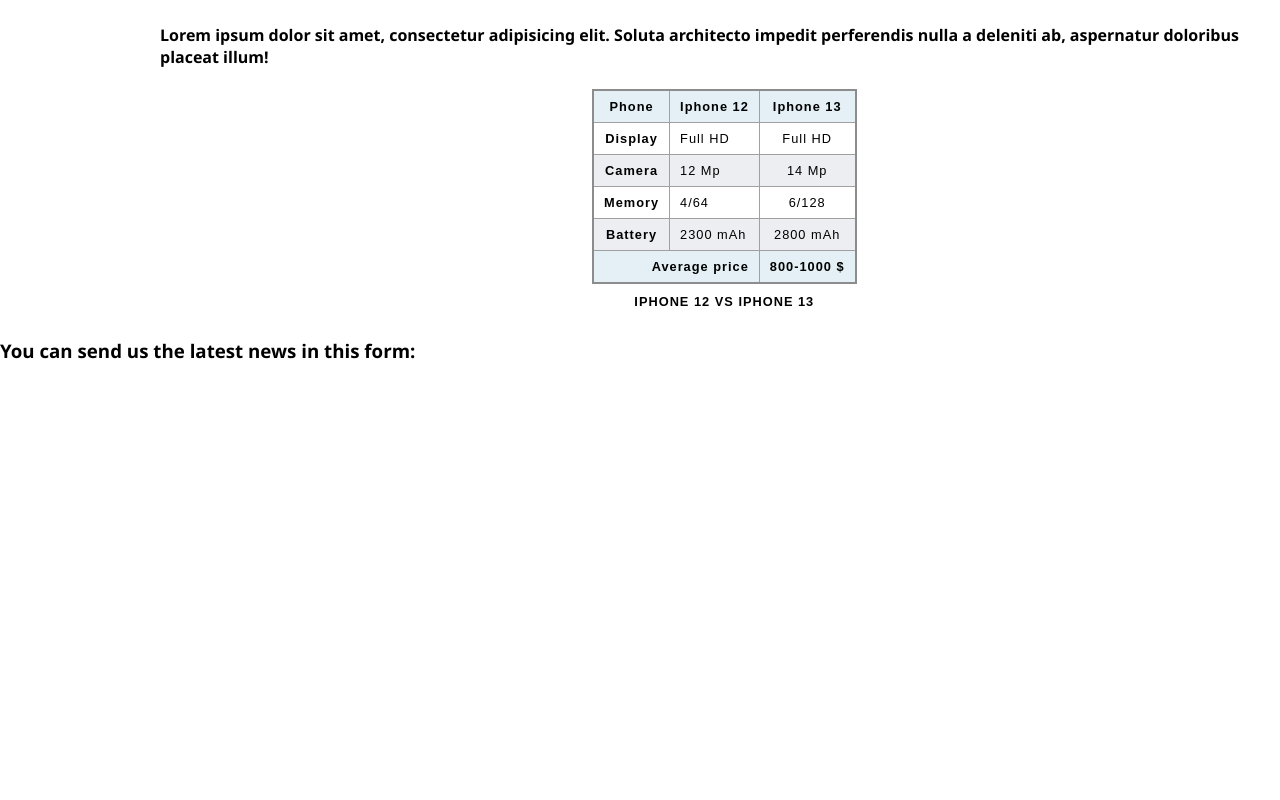
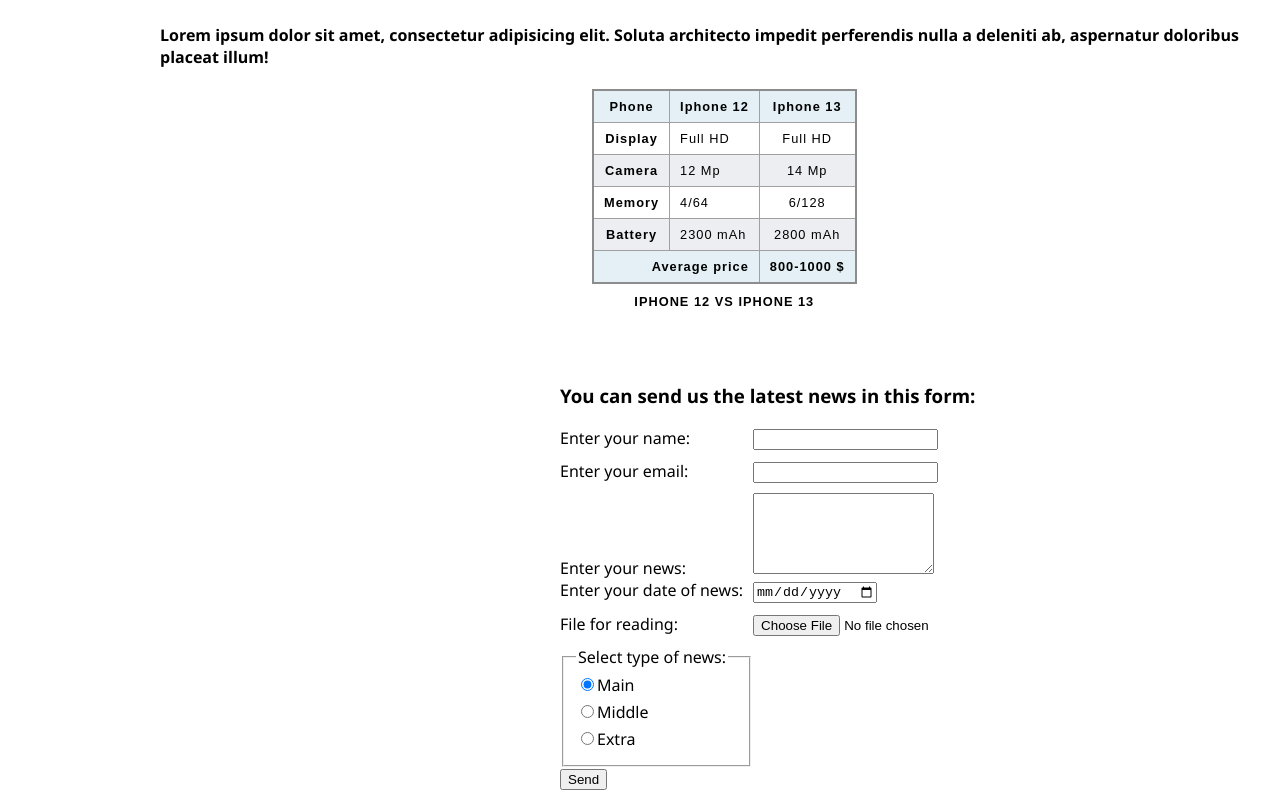
Before and after one commit to Dannnya/front-end_lab1, a plain HTML site: page index.html in a window 1280 px wide. Shown: the part 2043-2843 px from the top of the page. Before the commit the page ends 2425 px from the top, so only its background shows below. Drawn offline with Linux system fonts and the light colour scheme.

Commit message:
update form

```diff
--- a/index.html
+++ b/index.html
@@ -23,13 +23,15 @@
     </header>
     <!-- END HEADER REGION -->
 
-   <main class="main-container">
+    <!-- START MAIN REGION -->
+
+   <main class="main-container " id="news">
     <div class="intro-text__main">
-    <h1 class="main-text__intro">Blog about Apple technologies</h1>
-    <h3 class="main-text__second">We share the last news about Apple and their brand new staff</h3>
+    <h1 class="main-text__intro box">Blog about Apple technologies</h1>
+    <h3 class="main-text__second box">We share the last news about Apple and their brand new staff</h3>
     </div>
 
-    <div class="apple-image__main">
+    <div class="apple-image__main" >
         <img src="img/apple.webp" alt="apple-image">
         <!-- <h4> April 2023 </h4> <br> -->
         <p class="right-text"> <strong>April 2023</strong> <br> <br>
@@ -77,6 +79,8 @@
         </ol>
     </div>
     </div>
+    <!-- END MAIN REGION -->
+
     <div class="table-comparing__iphone">
         <!-- START TABLE REGION -->
 <table>
@@ -126,12 +130,58 @@
 </table>
     </div>
         <!-- END TABLE REGION -->
-    <div class="form-user">
+
+        <!-- START FORM REGION -->
+    <div class="form-div" id="contact">
         <h3>You can send us the latest news in this form:</h3>
-        <form action="post">
+<form action="" method="get" class="form-example">
+    <div class="form-example">
+        <label for="name">Enter your name: </label>
+        <input type="text" name="name" id="name" required />
+    </div>
+    <div class="form-example">
+        <label for="email">Enter your email: </label>
+        <input type="email" name="email" id="email" required />
+    </div>
+       <div class="form-example">
+        <label for="news">Enter your news: </label>
+        <!-- <input type="news" name="news" id="news" required /> -->
+        <textarea  name="News" id="News" cols="20" rows=5"></textarea>
+     </div>
 
-        </form>
+    <div class="form-example">
+        <label for="email">Enter your date of news: </label>
+        <input type="date" name="date" id="date" required />
     </div>
+    <div class="form-example">
+        <label for="file">File for reading: </label>
+        <input type="file"" name="file" id="file" required />
+    </div>
+<fieldset class="form-example">
+    <legend>Select type of news:</legend>
+
+    <div class="form-example">
+        <input type="radio" id="huey" name="drone" value="huey" checked />
+        <label for="huey">Main</label>
+    </div>
+
+    <div class="form-example">
+        <input type="radio" id="dewey" name="drone" value="dewey" />
+        <label for="dewey">Middle</label>
+    </div>
+
+    <div class="form-example">
+        <input type="radio" id="louie" name="drone" value="louie" />
+        <label for="louie">Extra</label>
+    </div>
+</fieldset>
+
+    <div class="form-example">
+        <input type="submit" value="Send" />
+    </div>
+</form>
+    </div>
+    <!-- END FORM REGION -->
    </main>
 </body>
 </html>
--- a/style.css
+++ b/style.css
@@ -152,4 +152,42 @@
 
 /* START FORM  */
 
+.form-div{
+    margin-top: 4rem;
+    margin-left: 35rem;
+}
+
+form.form-example {
+    display: table;
+}
+
+div.form-example {
+    display: table-row;
+}
+
+label,
+input {
+    display: table-cell;
+    margin-bottom: 10px;
+}
+
+label {
+    padding-right: 10px;
+}
+
+.box {
+    animation: 5s show ease;
+}
+
+
 /* END FORM  */
+
+@keyframes show {
+    from {
+        opacity: 0;
+    }
+
+    to {
+        opacity: 1;
+    }
+}
```
